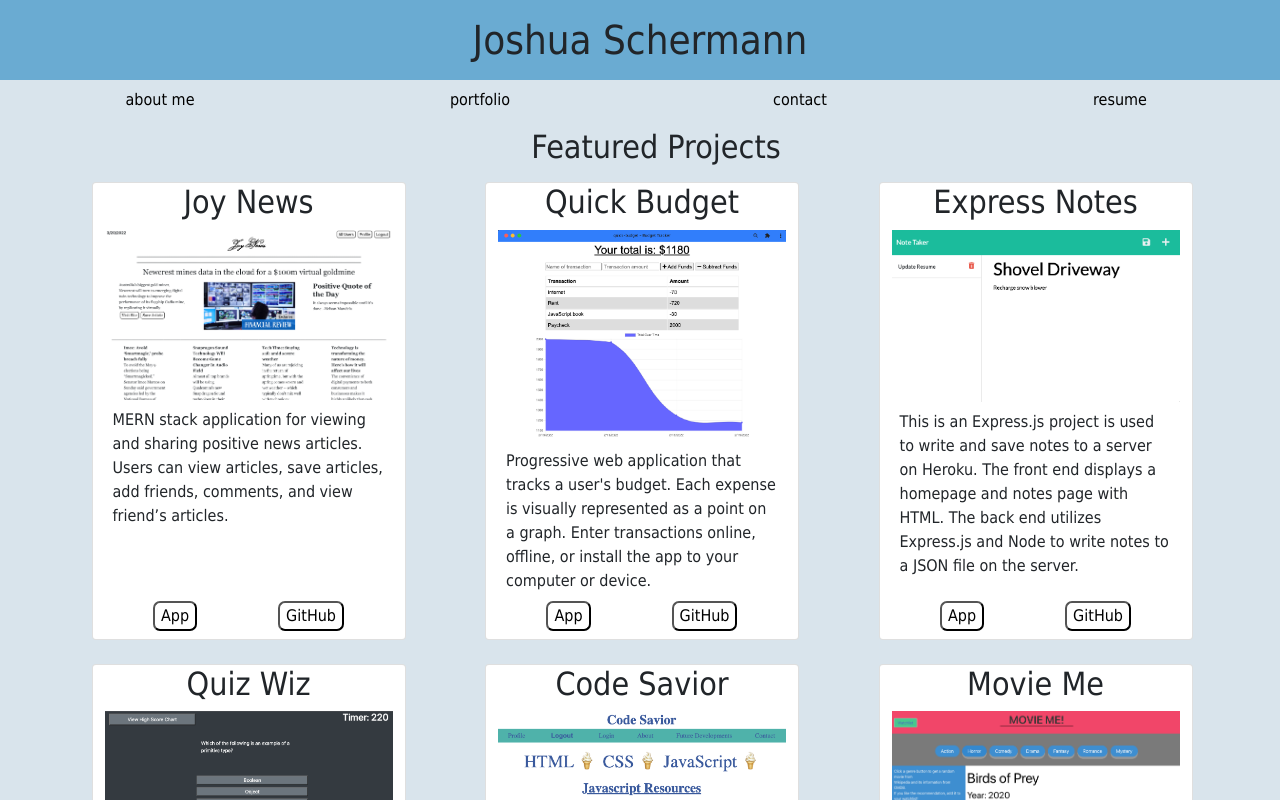
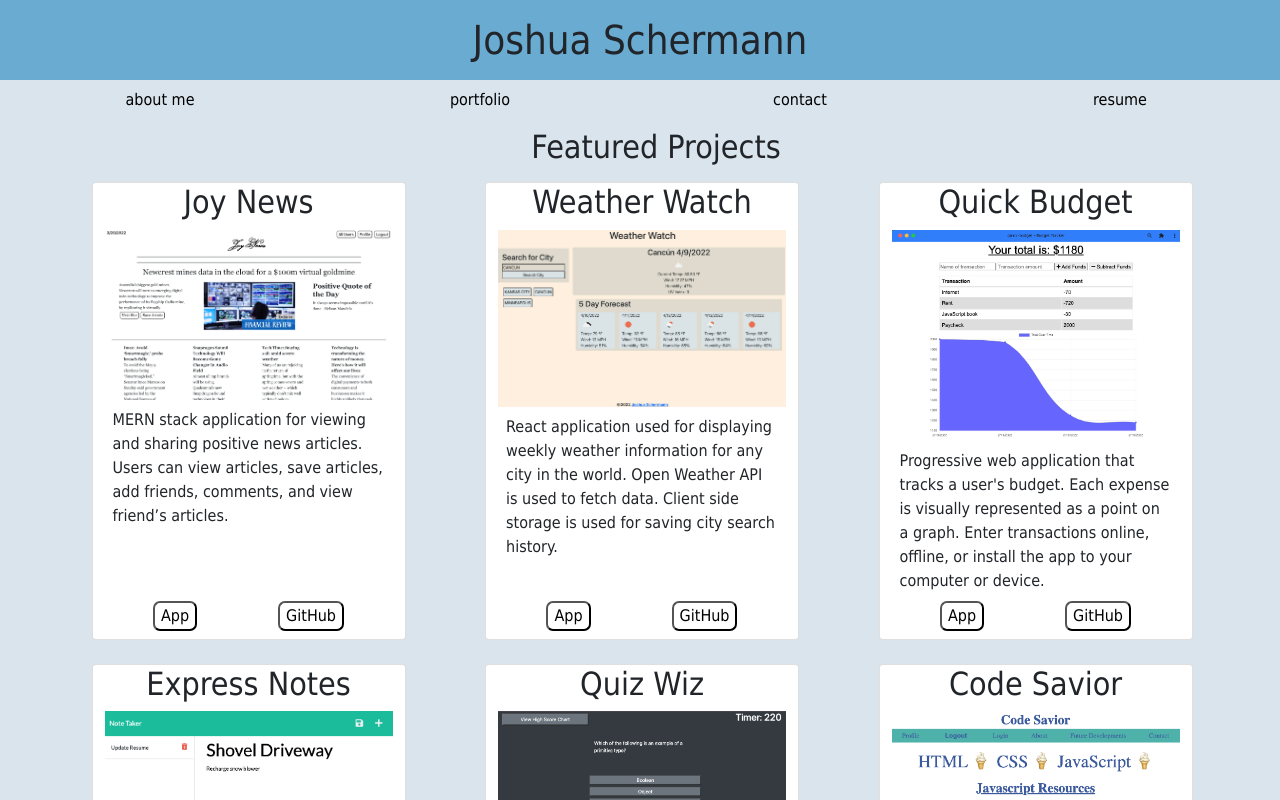
Before and after one commit to josh2100/react-portfolio, a React (Create React App) app: page / in a window 1280 px wide. Both pictures are taken after a click on the element "portfolio". Shown: the top 800 px of the page. Built offline with nearby package versions, Linux system fonts and the light colour scheme.

Commit message:
replaced with new weather app

```diff
--- a/src/components/Portfolio/index.js
+++ b/src/components/Portfolio/index.js
@@ -8,6 +8,12 @@ function Portfolio() {
       body: "MERN stack application for viewing and sharing positive news articles. Users can view articles, save articles, add friends, comments, and view friend’s articles.",
       deployed: "https://joynews.herokuapp.com/",
       repo: "https://bit.ly/3NgZZVs",
+    },
+    {
+      title: "Weather Watch",
+      body: "React application used for displaying weekly weather information for any city in the world. Open Weather API is used to fetch data. Client side storage is used for saving city search history.",
+      deployed: "https://josh2100.github.io/weather-watch/",
+      repo: "https://github.com/josh2100/weather-watch",
     },
     {
       title: "Quick Budget",
@@ -35,16 +41,10 @@ function Portfolio() {
     },
     {
       title: "Movie Me",
-      body: "Movie Me is a web application that uses Wikipedia API and OMDB API to get movie recommendations. Click a genre button, and you will see a movie displayed along with year released, movie rating, and a plot for the movie. I built the API functionality as lead developer in my group of three",
+      body: "Movie Me is a web application that uses Wikipedia API and OMDB API to get movie recommendations. Click a genre button, and you will see a movie displayed along with year released, movie rating, and a plot for the movie. I built the API functionality as lead developer in my group of three.",
       deployed: "https://josh2100.github.io/movie-me/",
       repo: "https://github.com/josh2100/movie-me",
-    },
-    {
-      title: "Weather Watch",
-      body: "This web application is used for displaying weekly weather information for different cities around the world. Open Weather API is used to fetch data. Client side storage is used for saving city search history.",
-      deployed: "https://josh2100.github.io/weekly-weather-watch/",
-      repo: "https://github.com/josh2100/weekly-weather-watch",
-    },
+    }
   ]);
 
   return (
```
Also changed, not shown: src/assets/weatherwatch.png.
